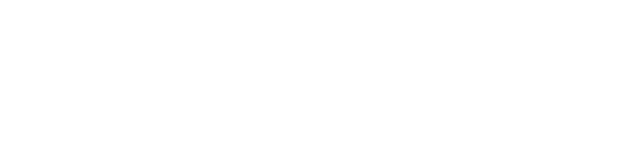
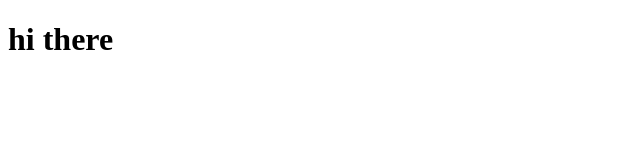
Before and after one commit to elmi-elmi/demo-TS-web-framwork, a website built with Parcel: page index.html in a window 1280 px wide. Shown: the whole page, without its empty margins (0-640 px from the left). Built offline with nearby package versions, Linux system fonts and the light colour scheme.

Commit message:
config edit

```diff
--- a/index.html
+++ b/index.html
@@ -10,5 +10,6 @@
     <title>Web</title>
 </head>
 <body>
+<h1>hi there</h1>
 </body>
 </html>
--- a/package.json
+++ b/package.json
@@ -3,8 +3,8 @@
   "version": "1.0.0",
   "description": "",
   "scripts": {
-    "start": "parcel",
-    "build": "parcel build"
+    "start": "parcel index.html",
+    "build": "parcel build index.html"
   },
   "repository": {
     "type": "git",
--- a/src/index.ts
+++ b/src/index.ts
@@ -0,0 +1 @@
+console.log('hi')
```
Also changed, not shown: 1 other file.
